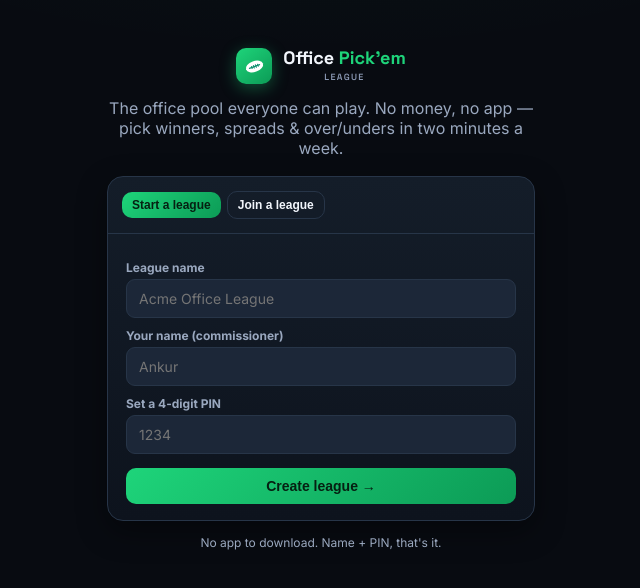
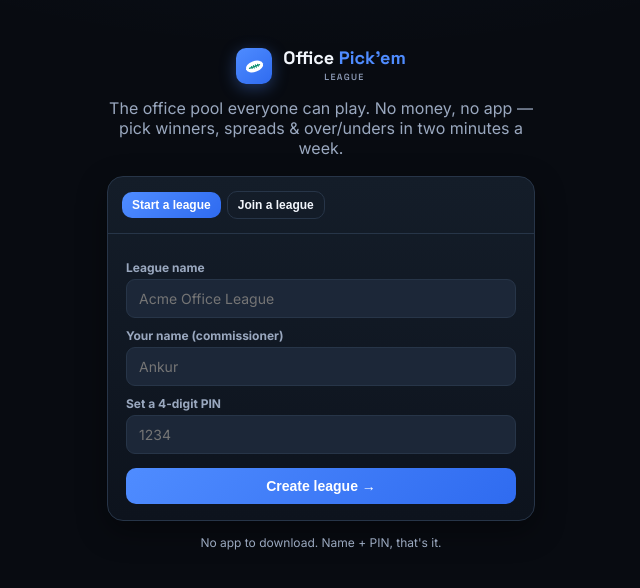
Before and after one commit to fatank04/officepickemleague, a Next.js app: page / in a window 1280 px wide. Shown: the top 588 px of the page, without its empty margins (319-959 px from the left). Built offline with nearby package versions, Linux system fonts and the light colour scheme; no server answers.

Commit message:
Brand: switch accent to B2B blue (globals + brand default + card chips)

```diff
--- a/src/app/globals.css
+++ b/src/app/globals.css
@@ -1,7 +1,7 @@
 :root{
   --bg:#080b11;--bg2:#0d131d;--panel:#141d29;--panel2:#1c2738;--line:#273548;
   --text:#f2f6fc;--muted:#9aa8bf;--muted2:#647087;
-  --accent:#1ed47a;--accent-d:#0c9b56;--accent-rgb:30,212,122;--accent-ink:#062012;--blue:#4f8cff;--gold:#f7cf57;--bad:#f0556a;--purp:#b06bff;
+  --accent:#4f8cff;--accent-d:#2f6bf0;--accent-rgb:79,140,255;--accent-ink:#ffffff;--blue:#4f8cff;--gold:#f7cf57;--bad:#f0556a;--purp:#b06bff;
   --shadow:0 10px 30px rgba(0,0,0,.40);
 }
 *{box-sizing:border-box}
--- a/src/app/r/[slug]/[pid]/opengraph-image.tsx
+++ b/src/app/r/[slug]/[pid]/opengraph-image.tsx
@@ -62,7 +62,7 @@
             </div>
             <div style={{ display: "flex", marginTop: 26 }}>
               {chips.map((t) => (
-                <div key={t} style={{ display: "flex", border: `2px solid ${a}`, color: a, background: "#0E2A1E", borderRadius: 24, padding: "8px 20px", fontSize: 24, fontWeight: 700, marginRight: 16 }}>{t}</div>
+                <div key={t} style={{ display: "flex", border: `2px solid ${a}`, color: a, background: "#10203f", borderRadius: 24, padding: "8px 20px", fontSize: 24, fontWeight: 700, marginRight: 16 }}>{t}</div>
               ))}
             </div>
           </div>
--- a/src/app/r/[slug]/[pid]/page.tsx
+++ b/src/app/r/[slug]/[pid]/page.tsx
@@ -45,7 +45,7 @@
   const acc = d.league.accent;
   const mv = d.movement > 0 ? `▲ up ${d.movement}` : d.movement < 0 ? `▼ down ${-d.movement}` : "holding steady";
   const chip = (txt: string) => (
-    <span style={{ border: `1px solid ${acc}`, color: acc, background: "#0E2A1E", borderRadius: 16, padding: "5px 14px", fontSize: 13, fontWeight: 700 }}>{txt}</span>
+    <span style={{ border: `1px solid ${acc}`, color: acc, background: "#10203f", borderRadius: 16, padding: "5px 14px", fontSize: 13, fontWeight: 700 }}>{txt}</span>
   );
 
   return (
--- a/src/lib/brand.ts
+++ b/src/lib/brand.ts
@@ -1,5 +1,5 @@
 // Resolve a league's player-facing branding to a safe, defaulted theme.
-export const DEFAULT_ACCENT = "#21e08a";
+export const DEFAULT_ACCENT = "#4f8cff";
 
 export type LeagueBrandFields = {
   accentColor?: string | null;
```
